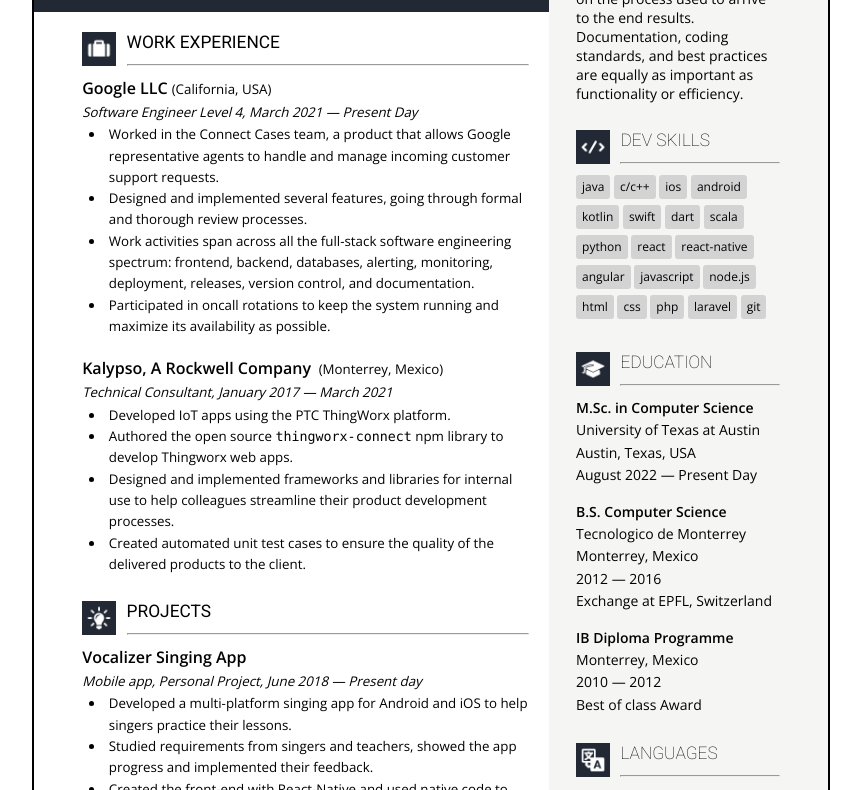
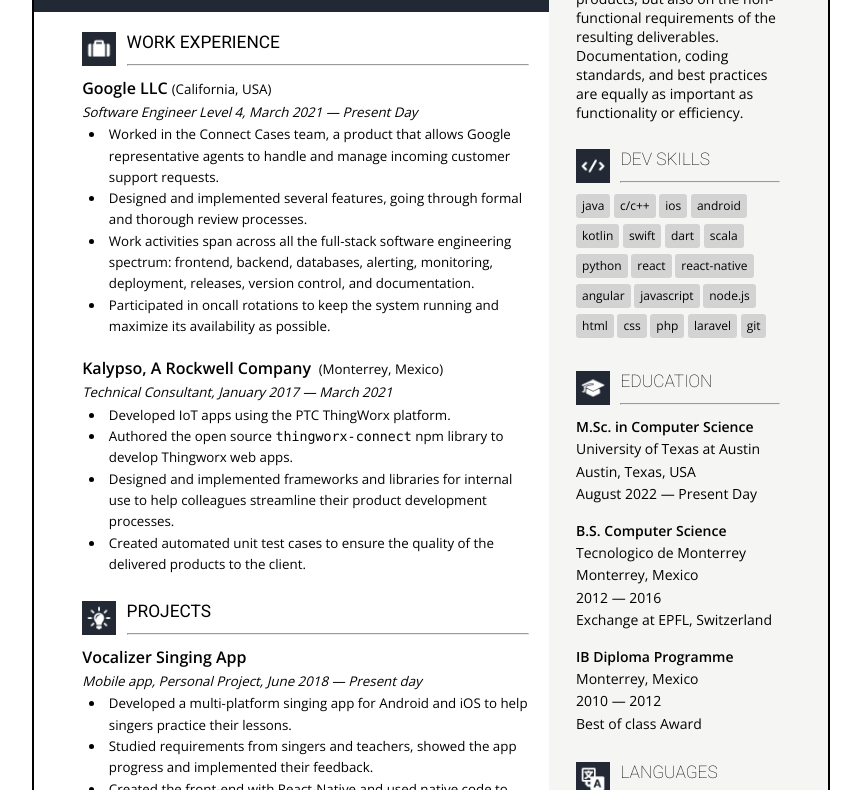
Before and after one commit to HectorRicardo/resume, a plain HTML site: page index.html in a window 1280 px wide. Shown: the part 154-944 px from the top of the page, without its empty margins (209-1070 px from the left). Drawn offline with nearby package versions, Linux system fonts and the light colour scheme.

Commit message:
New baby steps

```diff
--- a/index.html
+++ b/index.html
@@ -376,8 +376,8 @@
     <ul id="sidebar">
       <li class="section">
         <section-title icon="profile_icon.png">Profile</section-title>
-        <p>I focus not only on developing high quality products,
-          but also on the process used to arrive to the end results.
+        <p>Engineer focused not only on developing high quality products,
+          but also on the non-functional requirements of the resulting deliverables.
           Documentation, coding standards, and best practices are equally as
           important as functionality or efficiency.</p>
         </li>
```
